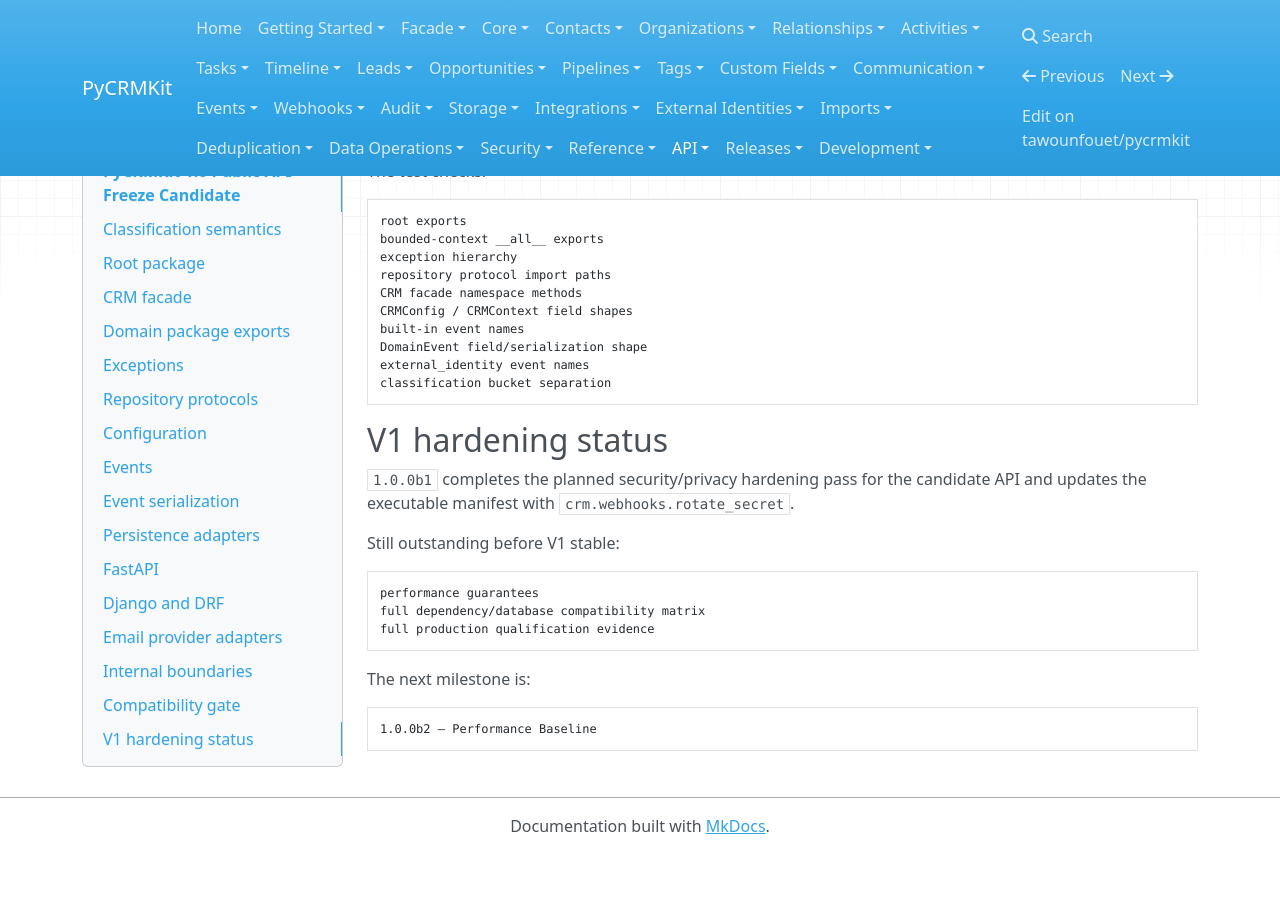
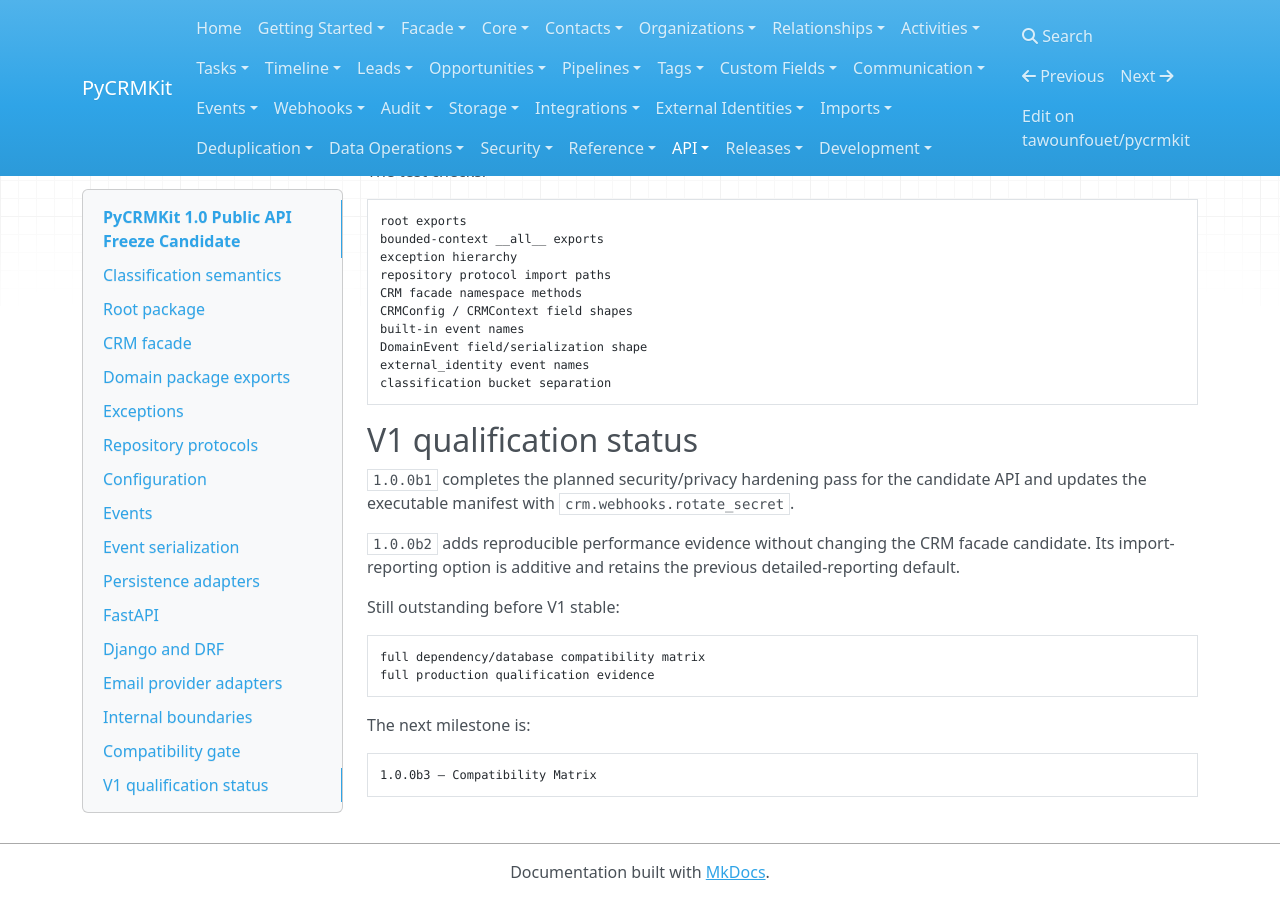
Before and after one commit to tawounfouet/pycrmkit, an MkDocs documentation site: the page built from docs/api/1.0-public-api-candidate.md, in a window 1280 px wide and 900 px high, scrolled down 7628 px. Built offline with MkDocs 1.6.1, drawn with Linux system fonts in a browser that asks for light colours; nearby versions of some CDN libraries; before the commit the page ends 8482 px from its top, so only the background shows below that.

Commit message:
docs(api): advance V1 candidate through performance baseline

````diff
--- a/docs/api/1.0-public-api-candidate.md
+++ b/docs/api/1.0-public-api-candidate.md
@@ -432,16 +432,19 @@
 classification bucket separation
 ```
 
-## V1 hardening status
+## V1 qualification status
 
 `1.0.0b1` completes the planned security/privacy hardening pass for the
 candidate API and updates the executable manifest with
 `crm.webhooks.rotate_secret`.
 
+`1.0.0b2` adds reproducible performance evidence without changing the CRM
+facade candidate. Its import-reporting option is additive and retains the
+previous detailed-reporting default.
+
 Still outstanding before V1 stable:
 
 ```text
-performance guarantees
 full dependency/database compatibility matrix
 full production qualification evidence
 ```
@@ -449,5 +452,5 @@
 The next milestone is:
 
 ```text
-1.0.0b2 — Performance Baseline
+1.0.0b3 — Compatibility Matrix
 ```
````
